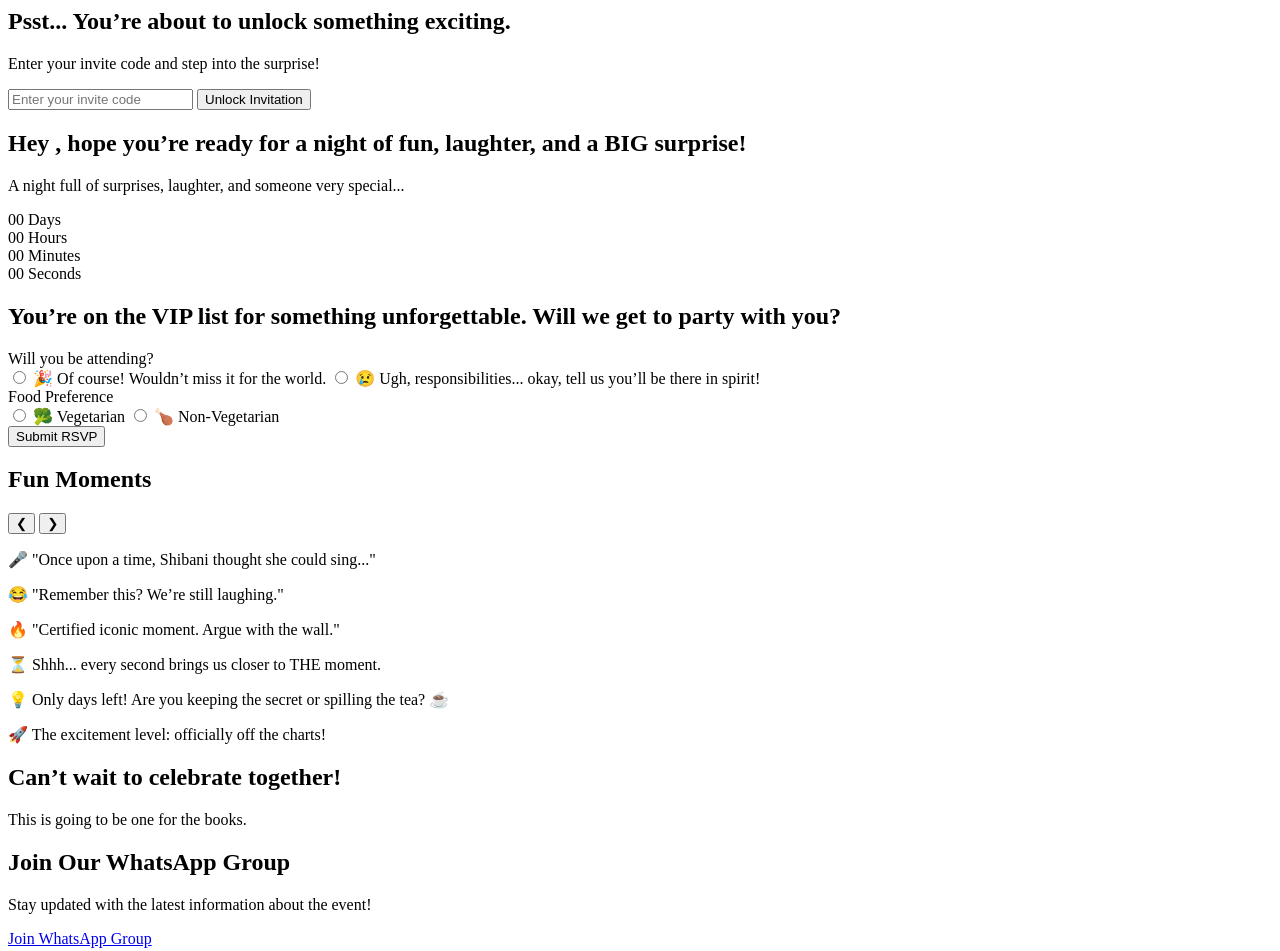
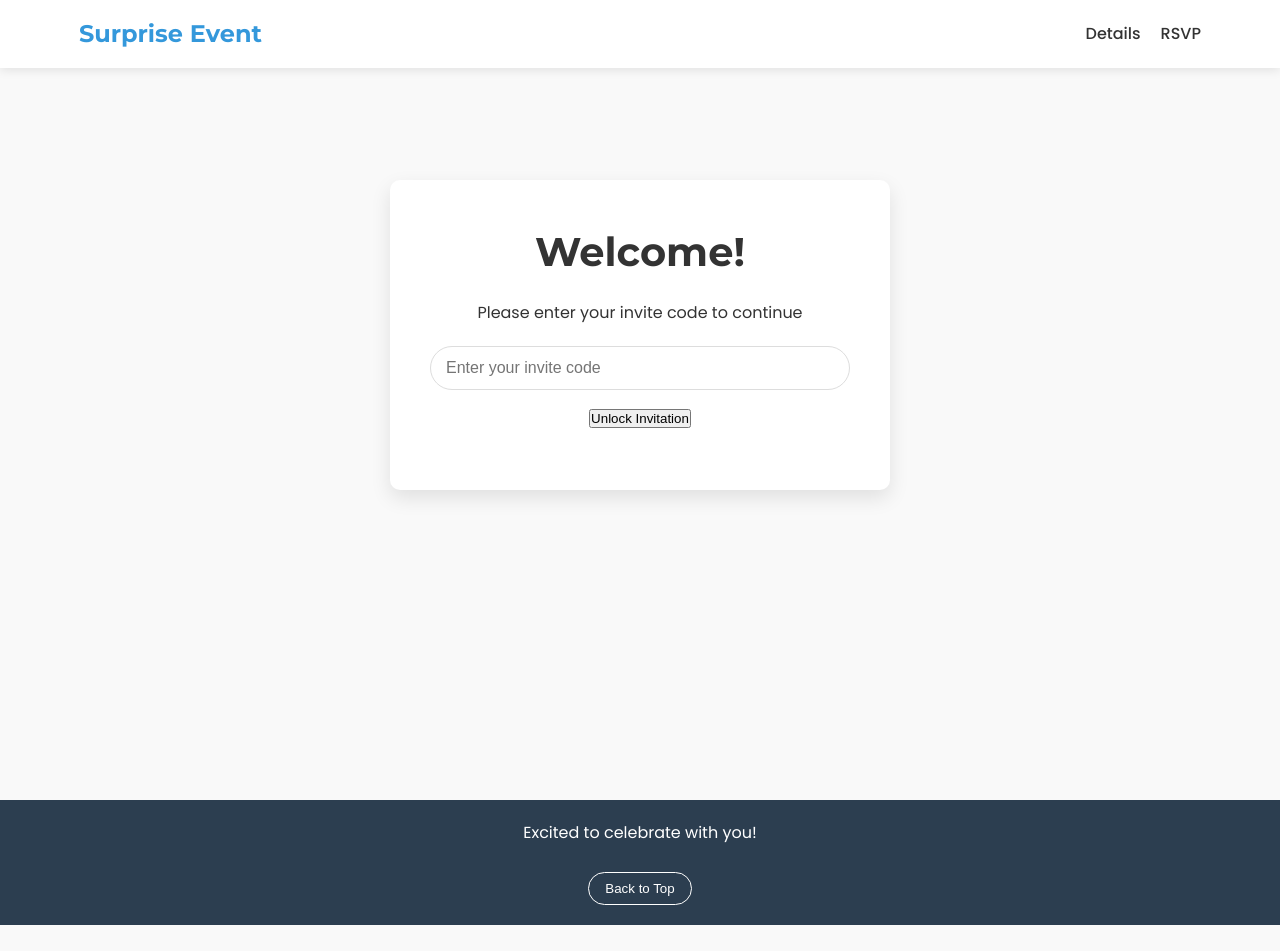
Before and after one commit to imsaichauhan/guest, a plain HTML site: page index.html in a window 1280 px wide. After the commit the page ends 925 px from the top, so only its background shows below. Drawn offline with Linux system fonts and the light colour scheme.

Commit message:
Update index.html

```diff
--- a/index.html
+++ b/index.html
@@ -1,9 +1,36 @@
+<!DOCTYPE html>
+<html lang="en">
+<head>
+    <meta charset="UTF-8">
+    <meta name="viewport" content="width=device-width, initial-scale=1.0">
+    <title>You're Invited!</title>
+    <link rel="stylesheet" href="assets/css/style.css">
+    <link rel="stylesheet" href="assets/css/animations.css">
+    <link rel="preconnect" href="https://fonts.googleapis.com">
+    <link rel="preconnect" href="https://fonts.gstatic.com" crossorigin>
+    <link href="https://fonts.googleapis.com/css2?family=Montserrat:wght@400;500;600;700&family=Poppins:wght@300;400;500;600;700&display=swap" rel="stylesheet">
+    <link rel="icon" type="image/x-icon" href="favicon.ico">
+</head>
+<body>
+    <!-- Header that hides on scroll -->
+    <header id="site-header" class="site-header">
+        <div class="container">
+            <nav>
+                <div class="logo">Surprise Event</div>
+                <ul class="nav-links">
+                    <li><a href="#event-details">Details</a></li>
+                    <li><a href="#rsvp">RSVP</a></li>
+                </ul>
+            </nav>
+        </div>
+    </header>
+
     <!-- Login Section - For Invite Code -->
     <section id="login-section" class="section active">
         <div class="container">
             <div class="login-card">
-            <h1>Psst... You’re about to unlock something exciting.</h1>
-            <p>Enter your invite code and step into the surprise!</p>
+                <h1>Welcome!</h1>
+                <p>Please enter your invite code to continue</p>
                 <div class="input-group">
                     <input type="text" id="invite-code" placeholder="Enter your invite code">
                     <button id="submit-code">Unlock Invitation</button>
@@ -13,12 +40,13 @@
         </div>
     </section>
 
-<!-- Hero Section -->
+    <!-- Welcome Section - After Successful Login -->
     <section id="welcome-section" class="section">
         <div class="container">
+            <!-- Hero with Countdown -->
             <div class="hero">
-            <h1>Hey <span id="guest-name"></span>, hope you’re ready for a night of fun, laughter, and a BIG surprise!</h1>
-            <p class="subtitle">A night full of surprises, laughter, and someone very special...</p>
+                <h1>Hey <span id="guest-name"></span>, You're Invited!</h1>
+                <p class="subtitle">to a surprise birthday celebration</p>
 
                 <!-- Countdown Timer -->
                 <div id="countdown" class="countdown">
@@ -40,21 +68,79 @@
                     </div>
                 </div>
             </div>
+
+            <!-- Event Details - Initially Blurred -->
+            <div id="event-details" class="event-details">
+                <h2>Event Details</h2>
+                <div class="detail-item">
+                    <div class="icon">📅</div>
+                    <div class="text">
+                        <h3>Date & Time</h3>
+                        <p id="event-datetime"></p>
                     </div>
-</section>
+                </div>
 
-<!-- RSVP Section -->
-<section id="rsvp" class="rsvp-section">
-    <h2>You’re on the VIP list for something unforgettable. Will we get to party with you?</h2>
+                <div id="venue-details" class="venue-details blur-content">
+                    <div class="detail-item">
+                        <div class="icon">📍</div>
+                        <div class="text">
+                            <h3>Venue</h3>
+                            <p id="event-venue"></p>
+                            <a id="maps-link" href="#" target="_blank" class="maps-link">View on Google Maps</a>
+                        </div>
+                    </div>
+
+                    <div class="detail-item">
+                        <div class="icon">✨</div>
+                        <div class="text">
+                            <h3>What to Bring</h3>
+                            <p id="event-items"></p>
+                        </div>
+                    </div>
+
+                    <p id="reveal-message" class="reveal-message hidden">All details revealed! We can't wait to see you!</p>
+                </div>
+
+                <button id="reveal-surprise" class="btn reveal-btn">Reveal More Details</button>
+                <div id="surprise-details" class="surprise-details hidden">
+                    <p>It's a surprise birthday celebration! Please don't mention anything to the birthday person.</p>
+                </div>
+            </div>
+
+            <!-- Photo Carousel -->
+            <div class="photo-section">
+                <h2>Fun Moments</h2>
+                <div class="carousel-container">
+                    <div class="carousel" id="photo-carousel">
+                        <!-- Photos will be loaded by JS -->
+                    </div>
+                    <div class="carousel-controls">
+                        <button id="prev-photo" class="carousel-control">❮</button>
+                        <button id="next-photo" class="carousel-control">❯</button>
+                    </div>
+                </div>
+            </div>
+
+            <!-- Did You Know Section -->
+            <div class="did-you-know">
+                <h2>Did You Know?</h2>
+                <div id="facts-container" class="facts-container">
+                    <p class="typewriter-text">Loading fun facts...</p>
+                </div>
+            </div>
+
+            <!-- RSVP Form -->
+            <div id="rsvp" class="rsvp-section">
+                <h2>RSVP</h2>
                 <div class="rsvp-form">
                     <div class="form-group">
                         <label>Will you be attending?</label>
                         <div class="radio-group">
                             <label class="radio-label">
-                    <input type="radio" name="rsvp" value="Yes"> 🎉 Of course! Wouldn’t miss it for the world.
+                                <input type="radio" name="rsvp" value="Yes"> Yes, I'll be there!
                             </label>
                             <label class="radio-label">
-                    <input type="radio" name="rsvp" value="No"> 😢 Ugh, responsibilities... okay, tell us you’ll be there in spirit!
+                                <input type="radio" name="rsvp" value="No"> Sorry, I can't make it
                             </label>
                         </div>
                     </div>
@@ -63,10 +149,10 @@
                         <label>Food Preference</label>
                         <div class="radio-group">
                             <label class="radio-label">
-                    <input type="radio" name="food" value="Veg"> 🥦 Vegetarian
+                                <input type="radio" name="food" value="Veg"> Vegetarian
                             </label>
                             <label class="radio-label">
-                    <input type="radio" name="food" value="Non-Veg"> 🍗 Non-Vegetarian
+                                <input type="radio" name="food" value="Non-Veg"> Non-Vegetarian
                             </label>
                         </div>
                     </div>
@@ -74,40 +160,16 @@
                     <button id="submit-rsvp" class="btn">Submit RSVP</button>
                     <p id="rsvp-message" class="message"></p>
                 </div>
+            </div>
+        </div>
     </section>
 
-<!-- Memory Flashback Carousel -->
-<div class="photo-section">
-    <h2>Fun Moments</h2>
-    <div class="carousel-container">
-        <div class="carousel" id="photo-carousel">
-            <!-- Photos loaded dynamically -->
-        </div>
-        <div class="carousel-controls">
-            <button id="prev-photo" class="carousel-control">❮</button>
-            <button id="next-photo" class="carousel-control">❯</button>
-        </div>
-    </div>
-    <div class="fun-captions">
-        <p>🎤 "Once upon a time, Shibani thought she could sing..."</p>
-        <p>😂 "Remember this? We’re still laughing."</p>
-        <p>🔥 "Certified iconic moment. Argue with the wall."</p>
-    </div>
-</div>
-
-<!-- Countdown with Fun Messages -->
-<div id="countdown-messages">
-    <p>⏳ Shhh... every second brings us closer to THE moment.</p>
-    <p>💡 Only <span id="countdown-days"></span> days left! Are you keeping the secret or spilling the tea? ☕</p>
-    <p>🚀 The excitement level: officially off the charts!</p>
-</div>
-
-<!-- Thank You Section -->
+    <!-- Thank You Section - After RSVP Submission -->
     <section id="thankyou-section" class="section">
         <div class="container">
             <div class="thankyou-card">
-            <h1>Can’t wait to celebrate together!</h1>
-            <p>This is going to be one for the books.</p>
+                <h1>Thank You!</h1>
+                <p>Your RSVP has been recorded. We look forward to celebrating with you!</p>
 
                 <div class="whatsapp-group">
                     <h2>Join Our WhatsApp Group</h2>
@@ -119,3 +181,19 @@
             </div>
         </div>
     </section>
+
+    <!-- Footer -->
+    <footer class="site-footer">
+        <div class="container">
+            <p>Excited to celebrate with you!</p>
+            <button id="back-to-top" class="back-to-top-btn">Back to Top</button>
+        </div>
+    </footer>
+
+    <!-- Scripts -->
+    <script src="assets/js/main.js"></script>
+    <script src="assets/js/countdown.js"></script>
+    <script src="assets/js/carousel.js"></script>
+    <script src="assets/js/effects.js"></script>
+</body>
+</html>
```
Lines whose indentation alone changed are shown as unchanged.
